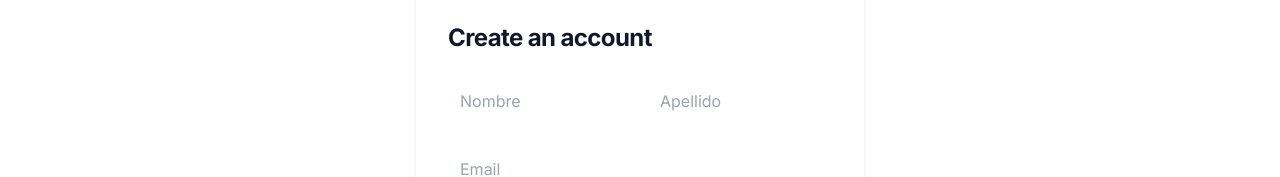
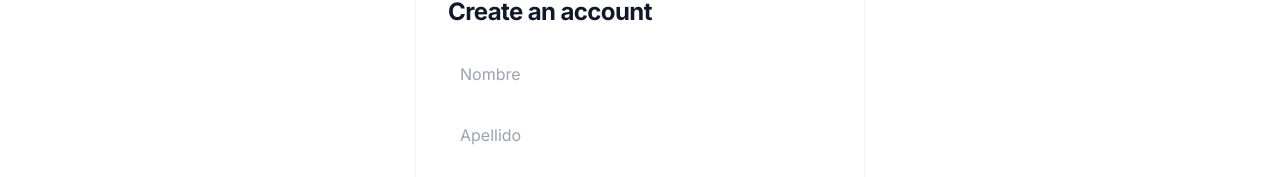
Before and after one commit to MotionSoft05/upper-development, a Next.js app: page /register in a window 1280 px wide. Shown: the part 294-471 px from the top of the page. Built offline with nearby package versions, Linux system fonts and the light colour scheme.

Commit message:
Update page.jsx

```diff
--- a/src/app/register/page.jsx
+++ b/src/app/register/page.jsx
@@ -231,6 +231,8 @@ function Register() {
   const validatePassword = (value) => {
     if (!value) {
       return "La contraseña es obligatoria";
+    } else if (value.length < 8) {
+      return "La contraseña debe tener al menos 8 caracteres";
     }
     return null;
   };
@@ -255,7 +257,6 @@ function Register() {
               </div>
             )}
             <form className="space-y-4" onSubmit={handleRegistration}>
-              <div className="mb-6 flex space-x-4">
               <div className="relative" data-te-input-wrapper-init>
                 <input
                   type="text"
@@ -292,7 +293,7 @@ function Register() {
                   </span>
                 )}
               </div>
-              </div>
+
               <div className="mb-6 flex flex-col relative">
                 <div className="relative" data-te-input-wrapper-init>
                   <input
```
Lines whose indentation alone changed are shown as unchanged.
